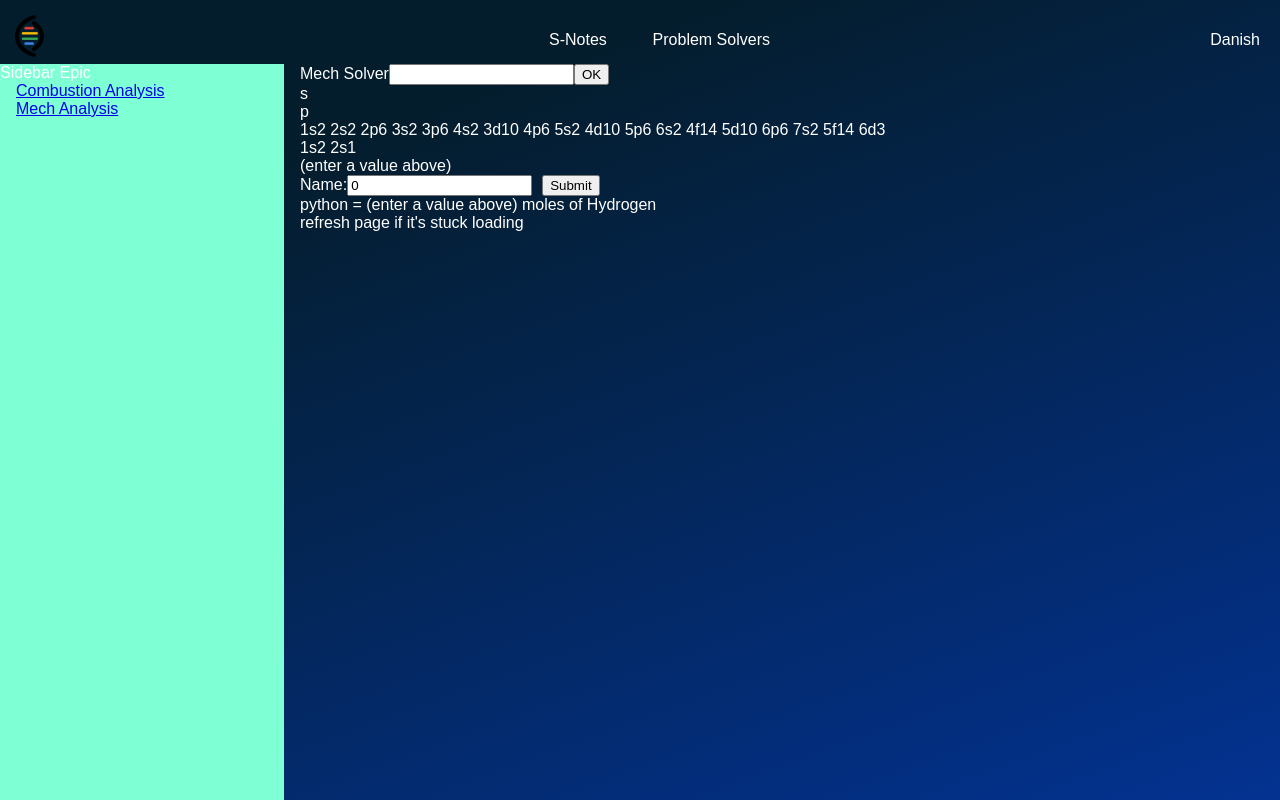
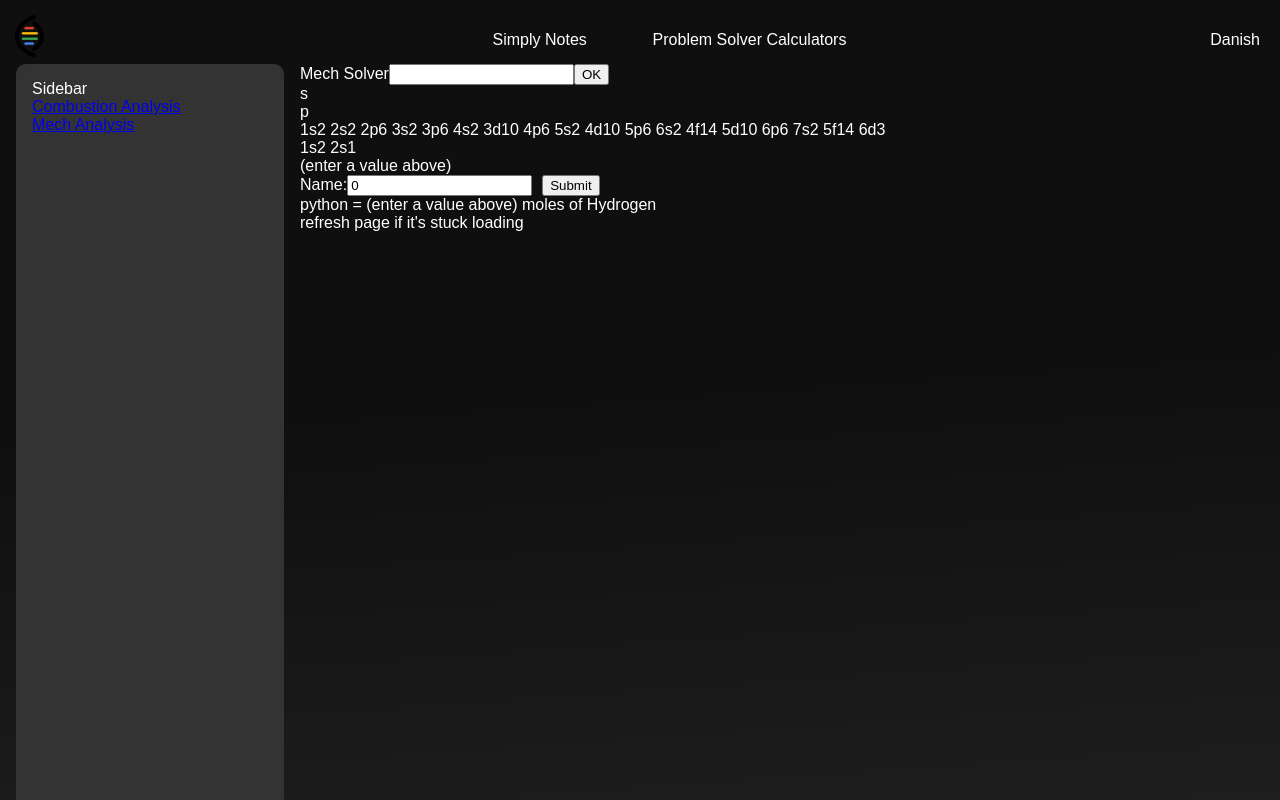
Before and after one commit to ThoGos1/thogos-next, a Next.js app: page /solvers/mech in a window 1280 px wide. Shown: the top 800 px of the page. Built offline with nearby package versions, Linux system fonts and the light colour scheme; a web font is replaced by a local one.

Commit message:
background good

```diff
--- a/components/Header.js
+++ b/components/Header.js
@@ -18,14 +18,14 @@ export default function Header() {
       <div className='center2'>
         <nav>
           <Link href={'/notes'}>
-            <a className='navitem'>S-Notes</a>
+            <a className='navitem'>Simply Notes</a>
           </Link>
         </nav>
 
 
         <nav>
           <Link href={'/solver'}>
-            <a className='navitem'>Problem Solvers</a>
+            <a className='navitem'>Problem Solver Calculators</a>
           </Link>
         </nav>
       </div>
--- a/components/SidebarSolv.js
+++ b/components/SidebarSolv.js
@@ -3,7 +3,9 @@ import Link from "next/link";
 export default function SidebarSolv() {
     return (
       <div className="sidebar">
-          Sidebar Epic
+
+            <p style={{ marginTop: '16px', marginLeft: '16px' }}>Sidebar</p>
+
             <nav>
               <Link href={'/solvers/combust'}>
                 <a style={{ marginRight: '16px', marginLeft: '16px' }}>Combustion Analysis</a>
--- a/styles/globals.css
+++ b/styles/globals.css
@@ -6,9 +6,10 @@ body {
   font-family: cubano, sans-serif;
   -webkit-font-smoothing: antialiased;
   -moz-osx-font-smoothing: grayscale;
-  /* background: linear-gradient(176deg,rgb(18,24,27) 50%,rgb(32,39,55) 100%); */
-  background: linear-gradient(160deg,rgb(4,29,44) 20%,rgb(3, 50, 145) 100%);
-  background-color: rgb(4,29,44);
+  background: linear-gradient(176deg,rgb(15,15,15) 50%,rgb(30,30,30) 100%);
+  /* background: linear-gradient(160deg,rgb(4,29,44) 20%,rgb(3, 50, 145) 100%); */
+  /* background-color: rgb(4,29,44); */
+  background-color: rgb(15,15,15);
   min-height: 100vh;
   background-attachment: fixed;
   color: white;
@@ -95,8 +96,11 @@ button:focus-within .dropDown {
 }
 
 .sidebar {
-  background-color: aquamarine;
+  background-color: rgb(51,51,51);
   margin-right: 16px;
+  margin-left: 16px;
+  border-radius: 10px;
+  margin-bottom: 16px;
 }
 
 
```
